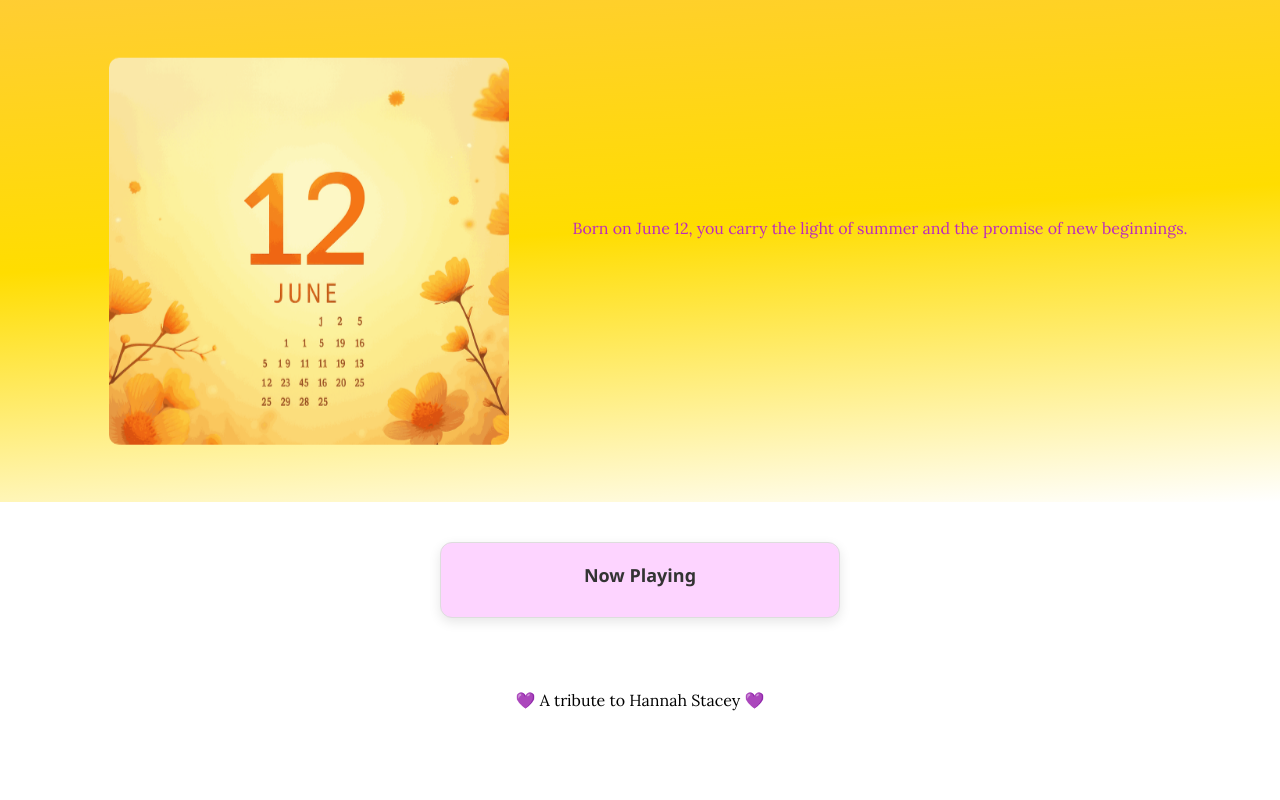
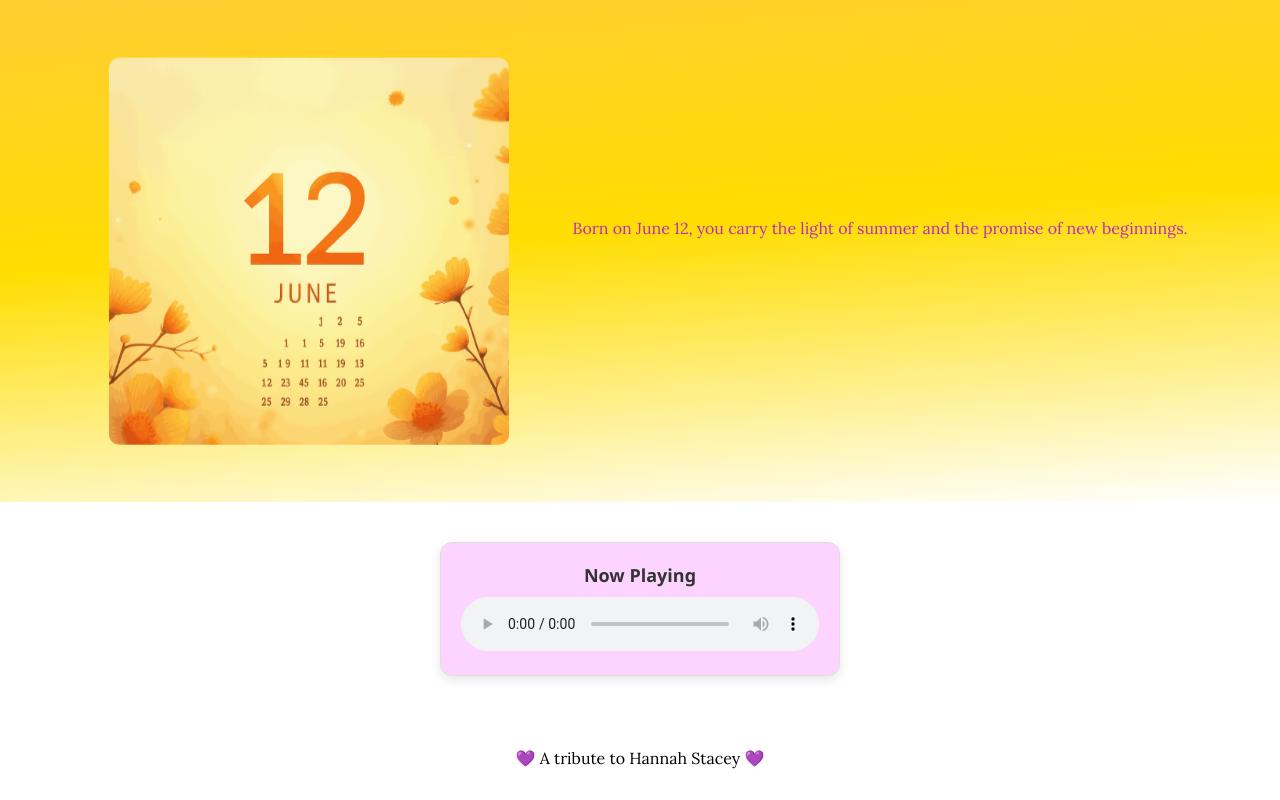
Before and after one commit to ByteBlazey/Hannah, a plain HTML site: page index.html in a window 1280 px wide. Shown: the part 2652-3452 px from the top of the page. Before the commit the page ends 3394 px from the top, so only its background shows below. Drawn offline with Linux system fonts and the light colour scheme.

Commit message:
Update index.html

```diff
--- a/index.html
+++ b/index.html
@@ -77,7 +77,7 @@
 
   <div class="audio-wrapper">
   <h3>Now Playing</h3>
-  <audio id="bg-music" src="screen-20250916-165833.mp3" loop></audio>
+  <audio id="bg-music" src="screen-20250916-165833.mp3" controls autoplay loop></audio>
 </div>
 
 
```
